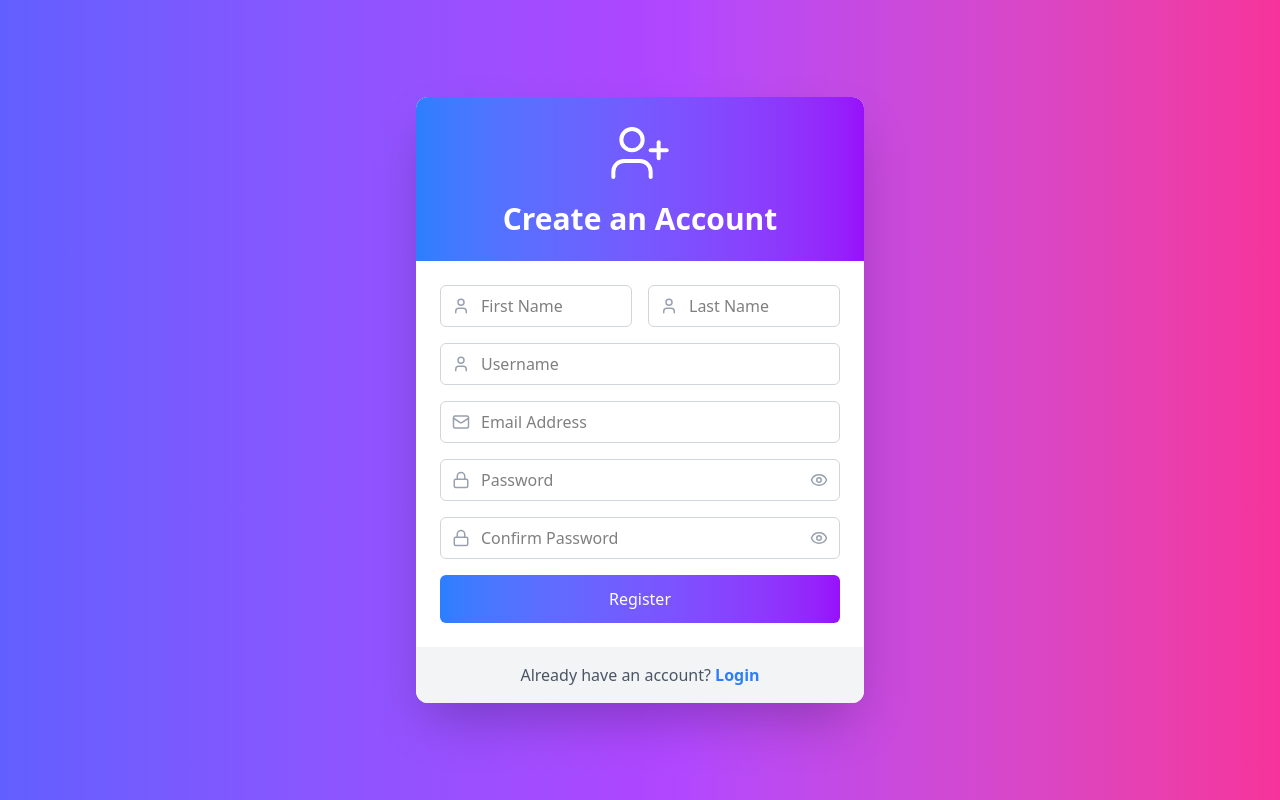
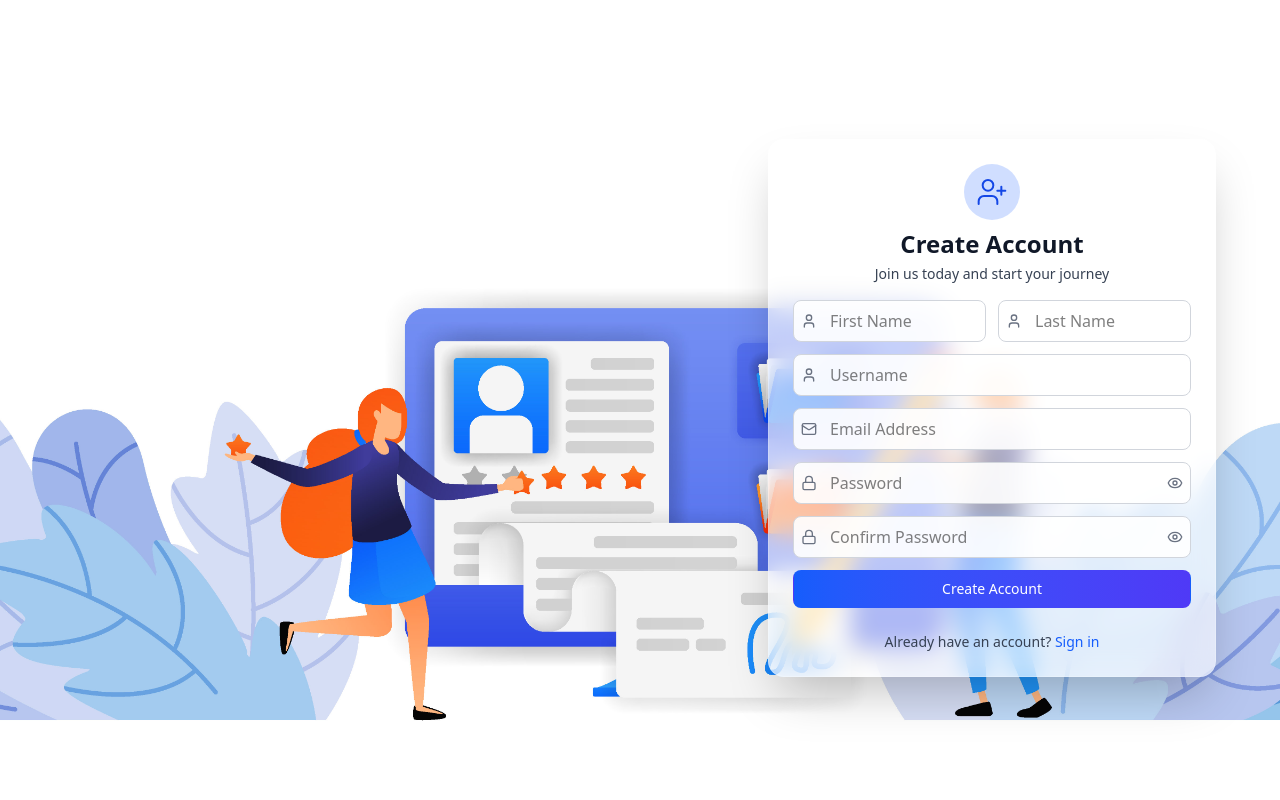
Before and after one commit to vasutayal1010/LiveSketch, a React (Vite) app in the folder frontend/: page /register in a window 1280 px wide. Built offline with nearby package versions, Linux system fonts and the light colour scheme.

Commit message:
Reister and Login Page Created and Test Successfully

```diff
--- a/frontend/src/pages/Login.jsx
+++ b/frontend/src/pages/Login.jsx
@@ -1,104 +1,125 @@
 import React, { useState } from "react";
 import { Eye, EyeOff, Mail, Lock } from "lucide-react";
+import { useNavigate } from "react-router-dom";
+import { loginUser } from '../services/apiService';
 
 const LoginPage = () => {
-  const [email, setEmail] = useState("");
-  const [password, setPassword] = useState("");
+  const navigate = useNavigate();
+  const [formData, setFormData] = useState({
+    email: "",
+    password: "",
+  });
+  const [errors, setErrors] = useState({});
   const [showPassword, setShowPassword] = useState(false);
-  const [error, setError] = useState("");
-  const [emailError, setEmailError] = useState("");
-
-  // RFC 5322 Official Standard Email Regex
-  const emailRegex = /^[a-zA-Z0-9._%+-]+@[a-zA-Z0-9.-]+\.[a-zA-Z]{2,}$/;
 
   const validateEmail = (email) => {
-    if (!email) {
-      setEmailError("Email is required");
-      return false;
-    }
-    if (!emailRegex.test(email)) {
-      setEmailError("Please enter a valid email address");
-      return false;
-    }
-    setEmailError("");
-    return true;
+    const regex = /^[a-zA-Z0-9._%+-]+@[a-zA-Z0-9.-]+\.[a-zA-Z]{2,}$/;
+    return regex.test(email);
   };
 
-  const handleSubmit = (e) => {
+  const handleChange = (e) => {
+    const { name, value } = e.target;
+    setFormData((prev) => ({
+      ...prev,
+      [name]: value,
+    }));
+    if (errors[name]) {
+      setErrors((prev) => ({
+        ...prev,
+        [name]: "",
+      }));
+    }
+  };
+
+  const handleSubmit = async (e) => {
     e.preventDefault();
-    setError("");
-    setEmailError("");
+    const newErrors = {};
 
-    // Validate email
-    const isEmailValid = validateEmail(email);
+    if (!formData.email) {
+      newErrors.email = "Email is required";
+    } else if (!validateEmail(formData.email)) {
+      newErrors.email = "Please enter a valid email";
+    }
 
-    // Validate password
-    if (!password) {
-      setError("Password is required");
+    if (!formData.password) {
+      newErrors.password = "Password is required";
+    }
+
+    if (Object.keys(newErrors).length > 0) {
+      setErrors(newErrors);
       return;
     }
-
-    if (!isEmailValid) {
-      return;
+    const reqData = {
+      email: formData.email,
+      password: formData.password,
     }
 
-    // If all validations pass, proceed with login
-    console.log("Login attempted with:", { email });
-  };
+    try {
+      const responseData = await loginUser(reqData);
 
-  const handleEmailChange = (e) => {
-    setEmail(e.target.value);
-    if (emailError) {
-      validateEmail(e.target.value);
+      localStorage.setItem('token', responseData.token);
+      localStorage.setItem('userId', responseData.userId);
+      localStorage.setItem('username', responseData.username);
+      localStorage.setItem('fullname', responseData.fullname);
+
+      navigate('/whiteboards');
+
+    } catch (error) {
+      console.log(`error while logging in user : ${error}`);
+
     }
   };
 
   return (
-    <div className="min-h-screen bg-gray-100 flex items-center justify-center p-4">
-      <div className="w-full max-w-md bg-white rounded-lg shadow-lg p-8">
+    <div className="min-h-screen bg-gradient-to-br from-blue-50 to-indigo-50 flex items-center justify-center p-6">
+      <div className="w-full max-w-md bg-white rounded-2xl shadow-xl p-8">
         <div className="space-y-6">
+          {/* Header */}
           <div className="text-center space-y-2">
-            <h1 className="text-2xl font-bold text-gray-900">Welcome Back</h1>
-            <p className="text-gray-500">Enter your credentials to continue</p>
+            <h1 className="text-3xl font-bold text-gray-900">Welcome Back</h1>
+            <p className="text-gray-500 text-lg">
+              Please enter your details to sign in
+            </p>
           </div>
 
-          {error && (
-            <div className="bg-red-50 text-red-500 p-3 rounded-md text-center text-sm">
-              {error}
-            </div>
-          )}
-
-          <form onSubmit={handleSubmit} className="space-y-4">
-            <div className="space-y-1">
+          {/* Form */}
+          <form onSubmit={handleSubmit} className="space-y-5">
+            {/* Email Field */}
+            <div className="space-y-2">
               <div className="relative">
                 <Mail className="absolute left-3 top-1/2 -translate-y-1/2 h-5 w-5 text-gray-400" />
                 <input
                   type="email"
-                  placeholder="Email"
-                  value={email}
-                  onChange={handleEmailChange}
-                  className={`w-full pl-10 pr-4 py-2 border rounded-md focus:outline-none focus:ring-2 focus:ring-blue-500 focus:border-transparent
-                    ${emailError ? "border-red-500" : "border-gray-300"}`}
+                  name="email"
+                  placeholder="Email address"
+                  value={formData.email}
+                  onChange={handleChange}
+                  className={`w-full pl-10 pr-4 py-2.5 text-base border rounded-xl focus:outline-none focus:ring-2 focus:ring-blue-500 focus:border-transparent transition-all duration-200
+                    ${errors.email ? "border-red-500" : "border-gray-300"}`}
                 />
               </div>
-              {emailError && (
-                <p className="text-red-500 text-sm ml-1">{emailError}</p>
+              {errors.email && (
+                <p className="text-red-500 text-sm ml-1">{errors.email}</p>
               )}
             </div>
 
+            {/* Password Field */}
+            <div className="space-y-2">
               <div className="relative">
                 <Lock className="absolute left-3 top-1/2 -translate-y-1/2 h-5 w-5 text-gray-400" />
                 <input
                   type={showPassword ? "text" : "password"}
+                  name="password"
                   placeholder="Password"
-                value={password}
-                onChange={(e) => setPassword(e.target.value)}
-                className="w-full pl-10 pr-12 py-2 border border-gray-300 rounded-md focus:outline-none focus:ring-2 focus:ring-blue-500 focus:border-transparent"
+                  value={formData.password}
+                  onChange={handleChange}
+                  className={`w-full pl-10 pr-12 py-2.5 text-base border rounded-xl focus:outline-none focus:ring-2 focus:ring-blue-500 focus:border-transparent transition-all duration-200
+                    ${errors.password ? "border-red-500" : "border-gray-300"}`}
                 />
                 <button
                   type="button"
                   onClick={() => setShowPassword(!showPassword)}
-                className="absolute right-3 top-1/2 -translate-y-1/2 text-gray-400 hover:text-gray-600"
+                  className="absolute right-3 top-1/2 -translate-y-1/2 text-gray-400 hover:text-gray-600 transition-colors duration-200"
                 >
                   {showPassword ? (
                     <EyeOff className="h-5 w-5" />
@@ -107,32 +128,41 @@ const LoginPage = () => {
                   )}
                 </button>
               </div>
+              {errors.password && (
+                <p className="text-red-500 text-sm ml-1">{errors.password}</p>
+              )}
+            </div>
 
+            {/* Forgot Password Link */}
+            <div className="text-right">
+              <a
+                href="/forget-password"
+                className="text-blue-600 hover:text-blue-700 text-sm font-medium transition-colors duration-200"
+              >
+                Forgot password?
+              </a>
+            </div>
+
+            {/* Action Buttons */}
+            <div className="space-y-3">
+              {/* Sign In Button */}
               <button
                 type="submit"
-              className="w-full bg-blue-600 hover:bg-blue-700 text-white py-2 px-4 rounded-md transition-colors duration-200 font-medium"
+                className="w-full bg-blue-600 hover:bg-blue-700 text-white py-2.5 px-5 rounded-xl text-base font-medium transition-all duration-200 transform hover:scale-[1.02]"
               >
-              Sign In
+                Sign in
               </button>
+
+              {/* Sign Up Button */}
+              <button
+                type="button"
+                onClick={() => navigate('/register')}
+                className="w-full bg-gray-50 hover:bg-gray-100 text-gray-900 border border-gray-300 py-2.5 px-5 rounded-xl text-base font-medium transition-all duration-200 transform hover:scale-[1.02]"
+              >
+                Don't have an account? Sign up
+              </button>
+            </div>
           </form>
-
-          <div className="space-y-4 text-center">
-            <p className="text-sm text-gray-500">
-              Don't have an account?{" "}
-              <a
-                href="#"
-                className="text-blue-600 hover:text-blue-700 font-medium"
-              >
-                Sign up
-              </a>
-            </p>
-            <a
-              href="#"
-              className="text-sm text-blue-600 hover:text-blue-700 font-medium block"
-            >
-              Forgot your password?
-            </a>
-          </div>
         </div>
       </div>
     </div>
--- a/frontend/src/pages/Register.jsx
+++ b/frontend/src/pages/Register.jsx
@@ -12,27 +12,27 @@ const Register = () => {
     email: "",
     password: "",
     confirmPassword: "",
-    role:'USER'
+    role: "USER",
   });
 
   const [errors, setErrors] = useState({});
   const [showPassword, setShowPassword] = useState({
     password: false,
-    confirmPassword: false
+    confirmPassword: false,
   });
 
   const validatePassword = (password) => {
-    const regex = /^(?=.*[A-Za-z])(?=.*\d)(?=.*[@$!%*?&])[A-Za-z\d@$!%*?&]{8,}$/;
+    const regex =
+      /^(?=.*[A-Za-z])(?=.*\d)(?=.*[@$!%*?&])[A-Za-z\d@$!%*?&]{8,}$/;
     return regex.test(password);
   };
 
   const handleChange = (e) => {
     const { name, value } = e.target;
-    setFormData(prev => ({ ...prev, [name]: value }));
+    setFormData((prev) => ({ ...prev, [name]: value }));
 
-    // Clear error when user starts typing
     if (errors[name]) {
-      setErrors(prev => {
+      setErrors((prev) => {
         const newErrors = { ...prev };
         delete newErrors[name];
         return newErrors;
@@ -41,70 +41,92 @@ const Register = () => {
   };
 
   const togglePasswordVisibility = (field) => {
-    setShowPassword(prev => ({
+    setShowPassword((prev) => ({
       ...prev,
-      [field]: !prev[field]
+      [field]: !prev[field],
     }));
   };
 
   const handleSubmit = async (e) => {
     e.preventDefault();
-
     let newErrors = {};
 
-    // Required Field Validation
-    const requiredFields = ['firstName', 'lastName', 'username', 'email', 'password', 'confirmPassword'];
-    requiredFields.forEach(field => {
+    const requiredFields = [
+      "firstName",
+      "lastName",
+      "username",
+      "email",
+      "password",
+      "confirmPassword",
+    ];
+    requiredFields.forEach((field) => {
       if (!formData[field]) {
-        newErrors[field] = `${field.replace(/([A-Z])/g, ' $1').replace(/^./, str => str.toUpperCase())} is required!`;
+        newErrors[field] = `${field
+          .replace(/([A-Z])/g, " $1")
+          .replace(/^./, (str) => str.toUpperCase())} is required!`;
       }
     });
 
-    // Email Validation
     const emailRegex = /^[^\s@]+@[^\s@]+\.[^\s@]+$/;
     if (formData.email && !emailRegex.test(formData.email)) {
       newErrors.email = "Please enter a valid email address";
     }
 
-    // Password Strength Validation
     if (formData.password && !validatePassword(formData.password)) {
-      newErrors.password = "Password must be at least 8 characters, include a number, letter & special character!";
+      newErrors.password =
+        "Password must be at least 8 characters, include a number, letter & special character!";
     }
 
-    // Confirm Password Validation
     if (formData.password !== formData.confirmPassword) {
       newErrors.confirmPassword = "Passwords do not match!";
     }
 
     setErrors(newErrors);
 
-    // If no errors, submit form
     if (Object.keys(newErrors).length === 0) {
-
        try {
          const responseData = await registerUser(formData);
-      console.log('User Registered Successfully :',responseData);
          navigate('/login');
-
-
        } catch (error) {
          console.log(`error while registering user : ${error}`);
        }
-
-  }};
+    }
+  };
 
   return (
-    <div className="flex justify-center items-center min-h-screen bg-gradient-to-r from-indigo-500 via-purple-500 to-pink-500 p-4">
-      <div className="bg-white w-full max-w-md rounded-xl shadow-2xl overflow-hidden">
-        <div className="bg-gradient-to-r from-blue-500 to-purple-600 p-6 text-center">
-          <UserPlus className="mx-auto text-white w-16 h-16 mb-4" strokeWidth={1.5} />
-          <h2 className="text-3xl font-bold text-white">Create an Account</h2>
+    <div className="min-h-screen relative flex items-center justify-end py-8 px-4 sm:px-6 lg:px-8">
+      {/* Background Image */}
+      <div
+        className="absolute inset-0 z-0"
+        style={{
+          backgroundImage: "url('src/resources/images/Project_16-14.jpg')",
+          backgroundSize: "cover",
+          backgroundPosition: "center",
+        }}
+      />
+
+      {/* Glass Effect Container - Darker and more defined */}
+      <div className="relative w-full max-w-md space-y-4 bg-white/60 backdrop-blur-md rounded-2xl shadow-2xl p-6 mr-8 mt-4 border border-white/20">
+        <div className="text-center">
+          <div className="inline-flex p-3 rounded-full bg-blue-600/20 mb-2">
+            <UserPlus
+              className="mx-auto text-blue-700 w-8 h-8"
+              strokeWidth={1.5}
+            />
+          </div>
+          <h2 className="text-2xl font-bold text-gray-900 mb-1">
+            Create Account
+          </h2>
+          <p className="text-sm text-gray-700">
+            Join us today and start your journey
+          </p>
         </div>
 
-        <form onSubmit={handleSubmit} className="p-6 space-y-4">
+        <form onSubmit={handleSubmit} className="mt-4 space-y-3">
+          <div className="space-y-3">
             {/* Name Inputs */}
-          <div className="flex space-x-4">
-            <div className="w-1/2">
+            <div className="grid grid-cols-2 gap-3">
+              <div>
                 <div className="relative">
                   <input
                     type="text"
@@ -112,18 +134,25 @@ const Register = () => {
                     placeholder="First Name"
                     value={formData.firstName}
                     onChange={handleChange}
-                  className={`w-full pl-10 pr-4 py-2 border rounded-md focus:outline-none focus:ring-2 ${
+                    className={`w-full pl-9 pr-3 py-2 border rounded-lg focus:outline-none focus:ring-2 transition-all duration-200 bg-white/90 ${
                       errors.firstName
-                    ? 'border-red-500 focus:ring-red-300'
-                    : 'border-gray-300 focus:ring-blue-300'
+                        ? "border-red-500 focus:ring-red-300"
+                        : "border-gray-300 focus:ring-blue-300"
                     }`}
                   />
-                <User className="absolute left-3 top-1/2 transform -translate-y-1/2 text-gray-400" size={18} />
+                  <User
+                    className="absolute left-2 top-1/2 transform -translate-y-1/2 text-gray-500"
+                    size={16}
+                  />
                 </div>
-              {errors.firstName && <p className="text-red-500 text-sm mt-1">{errors.firstName}</p>}
+                {errors.firstName && (
+                  <p className="text-red-500 text-xs mt-1">
+                    {errors.firstName}
+                  </p>
+                )}
               </div>
 
-            <div className="w-1/2">
+              <div>
                 <div className="relative">
                   <input
                     type="text"
@@ -131,15 +160,20 @@ const Register = () => {
                     placeholder="Last Name"
                     value={formData.lastName}
                     onChange={handleChange}
-                  className={`w-full pl-10 pr-4 py-2 border rounded-md focus:outline-none focus:ring-2 ${
+                    className={`w-full pl-9 pr-3 py-2 border rounded-lg focus:outline-none focus:ring-2 transition-all duration-200 bg-white/90 ${
                       errors.lastName
-                    ? 'border-red-500 focus:ring-red-300'
-                    : 'border-gray-300 focus:ring-blue-300'
+                        ? "border-red-500 focus:ring-red-300"
+                        : "border-gray-300 focus:ring-blue-300"
                     }`}
                   />
-                <User className="absolute left-3 top-1/2 transform -translate-y-1/2 text-gray-400" size={18} />
+                  <User
+                    className="absolute left-2 top-1/2 transform -translate-y-1/2 text-gray-500"
+                    size={16}
+                  />
                 </div>
-              {errors.lastName && <p className="text-red-500 text-sm mt-1">{errors.lastName}</p>}
+                {errors.lastName && (
+                  <p className="text-red-500 text-xs mt-1">{errors.lastName}</p>
+                )}
               </div>
             </div>
 
@@ -151,14 +185,19 @@ const Register = () => {
                 placeholder="Username"
                 value={formData.username}
                 onChange={handleChange}
-              className={`w-full pl-10 pr-4 py-2 border rounded-md focus:outline-none focus:ring-2 ${
-                errors.userName
-                ? 'border-red-500 focus:ring-red-300'
-                : 'border-gray-300 focus:ring-blue-300'
+                className={`w-full pl-9 pr-3 py-2 border rounded-lg focus:outline-none focus:ring-2 transition-all duration-200 bg-white/90 ${
+                  errors.username
+                    ? "border-red-500 focus:ring-red-300"
+                    : "border-gray-300 focus:ring-blue-300"
                 }`}
               />
-            <User className="absolute left-3 top-1/2 transform -translate-y-1/2 text-gray-400" size={18} />
-            {errors.username && <p className="text-red-500 text-sm mt-1">{errors.username}</p>}
+              <User
+                className="absolute left-2 top-1/2 transform -translate-y-1/2 text-gray-500"
+                size={16}
+              />
+              {errors.username && (
+                <p className="text-red-500 text-xs mt-1">{errors.username}</p>
+              )}
             </div>
 
             {/* Email Input */}
@@ -169,17 +208,22 @@ const Register = () => {
                 placeholder="Email Address"
                 value={formData.email}
                 onChange={handleChange}
-              className={`w-full pl-10 pr-4 py-2 border rounded-md focus:outline-none focus:ring-2 ${
+                className={`w-full pl-9 pr-3 py-2 border rounded-lg focus:outline-none focus:ring-2 transition-all duration-200 bg-white/90 ${
                   errors.email
-                ? 'border-red-500 focus:ring-red-300'
-                : 'border-gray-300 focus:ring-blue-300'
+                    ? "border-red-500 focus:ring-red-300"
+                    : "border-gray-300 focus:ring-blue-300"
                 }`}
               />
-            <Mail className="absolute left-3 top-1/2 transform -translate-y-1/2 text-gray-400" size={18} />
-            {errors.email && <p className="text-red-500 text-sm mt-1">{errors.email}</p>}
+              <Mail
+                className="absolute left-2 top-1/2 transform -translate-y-1/2 text-gray-500"
+                size={16}
+              />
+              {errors.email && (
+                <p className="text-red-500 text-xs mt-1">{errors.email}</p>
+              )}
             </div>
 
-          {/* Password Inputs with Toggle */}
+            {/* Password Inputs */}
             <div className="relative">
               <input
                 type={showPassword.password ? "text" : "password"}
@@ -187,21 +231,30 @@ const Register = () => {
                 placeholder="Password"
                 value={formData.password}
                 onChange={handleChange}
-              className={`w-full pl-10 pr-10 py-2 border rounded-md focus:outline-none focus:ring-2 ${
+                className={`w-full pl-9 pr-8 py-2 border rounded-lg focus:outline-none focus:ring-2 transition-all duration-200 bg-white/90 ${
                   errors.password
-                ? 'border-red-500 focus:ring-red-300'
-                : 'border-gray-300 focus:ring-blue-300'
+                    ? "border-red-500 focus:ring-red-300"
+                    : "border-gray-300 focus:ring-blue-300"
                 }`}
               />
-            <Lock className="absolute left-3 top-1/2 transform -translate-y-1/2 text-gray-400" size={18} />
+              <Lock
+                className="absolute left-2 top-1/2 transform -translate-y-1/2 text-gray-500"
+                size={16}
+              />
               <button
                 type="button"
-              onClick={() => togglePasswordVisibility('password')}
-              className="absolute right-3 top-1/2 transform -translate-y-1/2 text-gray-400 hover:text-gray-600"
+                onClick={() => togglePasswordVisibility("password")}
+                className="absolute right-2 top-1/2 transform -translate-y-1/2 text-gray-500 hover:text-gray-700"
               >
-              {showPassword.password ? <EyeOff size={18} /> : <Eye size={18} />}
+                {showPassword.password ? (
+                  <EyeOff size={16} />
+                ) : (
+                  <Eye size={16} />
+                )}
               </button>
-            {errors.password && <p className="text-red-500 text-sm mt-1">{errors.password}</p>}
+              {errors.password && (
+                <p className="text-red-500 text-xs mt-1">{errors.password}</p>
+              )}
             </div>
 
             <div className="relative">
@@ -211,49 +264,61 @@ const Register = () => {
                 placeholder="Confirm Password"
                 value={formData.confirmPassword}
                 onChange={handleChange}
-              className={`w-full pl-10 pr-10 py-2 border rounded-md focus:outline-none focus:ring-2 ${
+                className={`w-full pl-9 pr-8 py-2 border rounded-lg focus:outline-none focus:ring-2 transition-all duration-200 bg-white/90 ${
                   errors.confirmPassword
-                ? 'border-red-500 focus:ring-red-300'
-                : 'border-gray-300 focus:ring-blue-300'
+                    ? "border-red-500 focus:ring-red-300"
+                    : "border-gray-300 focus:ring-blue-300"
                 }`}
               />
-            <Lock className="absolute left-3 top-1/2 transform -translate-y-1/2 text-gray-400" size={18} />
+              <Lock
+                className="absolute left-2 top-1/2 transform -translate-y-1/2 text-gray-500"
+                size={16}
+              />
               <button
                 type="button"
-              onClick={() => togglePasswordVisibility('confirmPassword')}
-              className="absolute right-3 top-1/2 transform -translate-y-1/2 text-gray-400 hover:text-gray-600"
+                onClick={() => togglePasswordVisibility("confirmPassword")}
+                className="absolute right-2 top-1/2 transform -translate-y-1/2 text-gray-500 hover:text-gray-700"
               >
-              {showPassword.confirmPassword ? <EyeOff size={18} /> : <Eye size={18} />}
+                {showPassword.confirmPassword ? (
+                  <EyeOff size={16} />
+                ) : (
+                  <Eye size={16} />
+                )}
               </button>
-            {errors.confirmPassword && <p className="text-red-500 text-sm mt-1">{errors.confirmPassword}</p>}
+              {errors.confirmPassword && (
+                <p className="text-red-500 text-xs mt-1">
+                  {errors.confirmPassword}
+                </p>
+              )}
+            </div>
           </div>
 
           {/* Submit Button */}
+          <div>
             <button
               type="submit"
-            className="w-full bg-gradient-to-r from-blue-500 to-purple-600 text-white py-3 rounded-md
-              transition duration-300 transform hover:scale-105 hover:shadow-lg active:scale-95"
+              className="w-full flex justify-center py-2 px-4 border border-transparent text-sm font-medium rounded-lg text-white bg-gradient-to-r from-blue-600 to-indigo-600 hover:from-blue-700 hover:to-indigo-700 focus:outline-none focus:ring-2 focus:ring-offset-2 focus:ring-indigo-500 transition-all duration-200 transform hover:scale-[1.02] active:scale-[0.98]"
             >
-            Register
+              Create Account
             </button>
+          </div>
         </form>
 
         {/* Login Link */}
-        <div className="bg-gray-100 p-4 text-center">
-          <p className="text-gray-600">
+        <div className="text-center pt-2">
+          <p className="text-sm text-gray-700">
             Already have an account?{" "}
-            <a
-              href="/login"
-              className="text-blue-500 font-semibold hover:underline transition duration-200"
+            <button
+              onClick={() => console.log("Navigate to login")}
+              className="font-medium text-blue-600 hover:text-blue-500 transition-colors duration-200"
             >
-              Login
-            </a>
+              Sign in
+            </button>
           </p>
         </div>
       </div>
     </div>
   );
-}
-
+};
 
 export default Register;
```
Also changed, not shown: frontend/src/resources/images/Project_16-14.jpg (added), 1 other file (tests, documents, lock files or other folders). Lines whose indentation alone changed are shown as unchanged.
